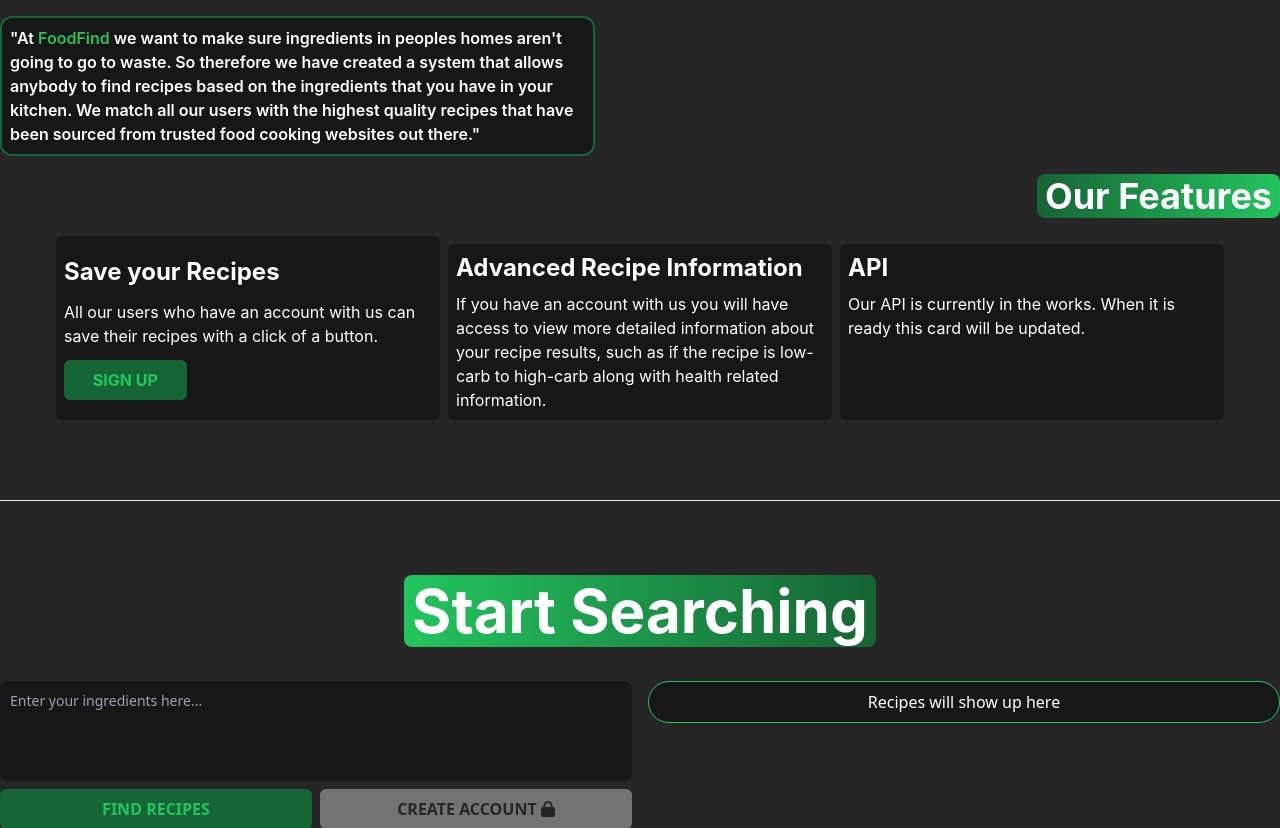
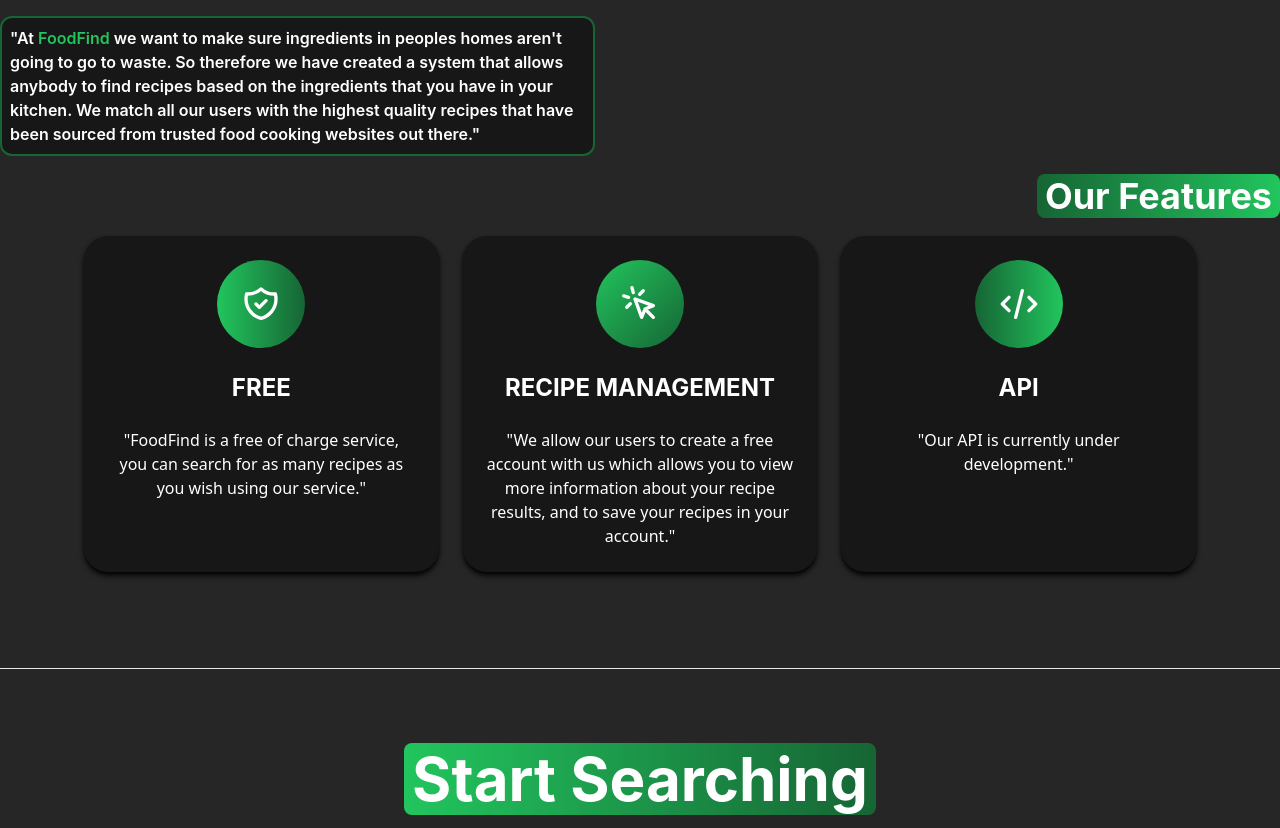
Before and after one commit to ClipzGit/foodfind-app, a Flask app: page / in a window 1280 px wide. Shown: the part 384-1212 px from the top of the page. Run offline with Flask 2, Linux system fonts and the light colour scheme; some libraries are stand-ins or nearby versions; some web fonts are replaced.

Commit message:
Updated Files

```diff
--- a/app.py
+++ b/app.py
@@ -13,9 +13,12 @@
         url = f'https://api.edamam.com/search?q={textBox}&app_id=58a5fc66&app_key=94edcba2f758d8d2a5921ec7db528382'
         response = requests.get(url)
         hits = response.json()['hits']
+        more = response.json()['more']
+        print(more)
+        count = len(hits)
 
 
-        return render_template('index.html', test=hits, result=textBox)
+        return render_template('index.html', test=hits, valid=textBox, counter=count, exist=more, result=textBox)
     elif request.method == 'GET':
         return render_template('index.html')
 
--- a/static/output.css
+++ b/static/output.css
@@ -645,6 +645,18 @@
   margin-right: 1rem;
 }
 
+.mt-64 {
+  margin-top: 16rem;
+}
+
+.mb-64 {
+  margin-bottom: 16rem;
+}
+
+.mb-4 {
+  margin-bottom: 1rem;
+}
+
 .box-content {
   box-sizing: content-box;
 }
@@ -677,6 +689,10 @@
   height: 100vh;
 }
 
+.h-10 {
+  height: 2.5rem;
+}
+
 .w-1\/3 {
   width: 33.333333%;
 }
@@ -693,8 +709,16 @@
   width: 2rem;
 }
 
+.w-10 {
+  width: 2.5rem;
+}
+
 .max-w-sm {
   max-width: 24rem;
+}
+
+.max-w-6xl {
+  max-width: 72rem;
 }
 
 @-webkit-keyframes spin {
@@ -806,6 +830,12 @@
   margin-bottom: calc(1rem * var(--tw-space-y-reverse));
 }
 
+.space-y-6 > :not([hidden]) ~ :not([hidden]) {
+  --tw-space-y-reverse: 0;
+  margin-top: calc(1.5rem * calc(1 - var(--tw-space-y-reverse)));
+  margin-bottom: calc(1.5rem * var(--tw-space-y-reverse));
+}
+
 .scroll-smooth {
   scroll-behavior: smooth;
 }
@@ -824,6 +854,10 @@
 
 .rounded-full {
   border-radius: 9999px;
+}
+
+.rounded-3xl {
+  border-radius: 1.5rem;
 }
 
 .border-2 {
@@ -893,6 +927,14 @@
   background-image: linear-gradient(to right, var(--tw-gradient-stops));
 }
 
+.bg-gradient-to-br {
+  background-image: linear-gradient(to bottom right, var(--tw-gradient-stops));
+}
+
+.bg-gradient-to-l {
+  background-image: linear-gradient(to left, var(--tw-gradient-stops));
+}
+
 .from-green-500 {
   --tw-gradient-from: #22c55e;
   --tw-gradient-to: rgb(34 197 94 / 0);
@@ -942,6 +984,10 @@
   padding: 1rem;
 }
 
+.p-6 {
+  padding: 1.5rem;
+}
+
 .px-2 {
   padding-left: 0.5rem;
   padding-right: 0.5rem;
@@ -960,6 +1006,11 @@
 .py-10 {
   padding-top: 2.5rem;
   padding-bottom: 2.5rem;
+}
+
+.px-5 {
+  padding-left: 1.25rem;
+  padding-right: 1.25rem;
 }
 
 .text-left {
@@ -1033,6 +1084,10 @@
   font-weight: 200;
 }
 
+.font-normal {
+  font-weight: 400;
+}
+
 .uppercase {
   text-transform: uppercase;
 }
@@ -1057,14 +1112,14 @@
   color: rgb(248 250 252 / var(--tw-text-opacity));
 }
 
+.text-neutral-800 {
+  --tw-text-opacity: 1;
+  color: rgb(38 38 38 / var(--tw-text-opacity));
+}
+
 .text-gray-200 {
   --tw-text-opacity: 1;
   color: rgb(229 231 235 / var(--tw-text-opacity));
-}
-
-.text-neutral-800 {
-  --tw-text-opacity: 1;
-  color: rgb(38 38 38 / var(--tw-text-opacity));
 }
 
 .text-black {
@@ -1080,6 +1135,11 @@
 .text-slate-200 {
   --tw-text-opacity: 1;
   color: rgb(226 232 240 / var(--tw-text-opacity));
+}
+
+.text-red-500 {
+  --tw-text-opacity: 1;
+  color: rgb(239 68 68 / var(--tw-text-opacity));
 }
 
 .shadow-xl {
@@ -1098,6 +1158,17 @@
   --tw-shadow: 0 1px 3px 0 rgb(0 0 0 / 0.1), 0 1px 2px -1px rgb(0 0 0 / 0.1);
   --tw-shadow-colored: 0 1px 3px 0 var(--tw-shadow-color), 0 1px 2px -1px var(--tw-shadow-color);
   box-shadow: var(--tw-ring-offset-shadow, 0 0 #0000), var(--tw-ring-shadow, 0 0 #0000), var(--tw-shadow);
+}
+
+.shadow-md {
+  --tw-shadow: 0 4px 6px -1px rgb(0 0 0 / 0.1), 0 2px 4px -2px rgb(0 0 0 / 0.1);
+  --tw-shadow-colored: 0 4px 6px -1px var(--tw-shadow-color), 0 2px 4px -2px var(--tw-shadow-color);
+  box-shadow: var(--tw-ring-offset-shadow, 0 0 #0000), var(--tw-ring-shadow, 0 0 #0000), var(--tw-shadow);
+}
+
+.shadow-black {
+  --tw-shadow-color: #000;
+  --tw-shadow: var(--tw-shadow-colored);
 }
 
 .outline-none {
@@ -1183,6 +1254,17 @@
     --tw-placeholder-opacity: 1;
     color: rgb(156 163 175 / var(--tw-placeholder-opacity));
   }
+
+  .dark\:shadow-sm {
+    --tw-shadow: 0 1px 2px 0 rgb(0 0 0 / 0.05);
+    --tw-shadow-colored: 0 1px 2px 0 var(--tw-shadow-color);
+    box-shadow: var(--tw-ring-offset-shadow, 0 0 #0000), var(--tw-ring-shadow, 0 0 #0000), var(--tw-shadow);
+  }
+
+  .dark\:shadow-gray-400 {
+    --tw-shadow-color: #9ca3af;
+    --tw-shadow: var(--tw-shadow-colored);
+  }
 }
 
 @media (min-width: 640px) {
@@ -1208,6 +1290,10 @@
     display: grid;
   }
 
+  .md\:w-1\/3 {
+    width: 33.333333%;
+  }
+
   .md\:max-w-prose {
     max-width: 65ch;
   }
@@ -1230,6 +1316,12 @@
     margin-left: calc(0.5rem * calc(1 - var(--tw-space-x-reverse)));
   }
 
+  .md\:space-x-6 > :not([hidden]) ~ :not([hidden]) {
+    --tw-space-x-reverse: 0;
+    margin-right: calc(1.5rem * var(--tw-space-x-reverse));
+    margin-left: calc(1.5rem * calc(1 - var(--tw-space-x-reverse)));
+  }
+
   .md\:p-6 {
     padding: 1.5rem;
   }
--- a/templates/base.html
+++ b/templates/base.html
@@ -49,29 +49,45 @@
              </span>
         </div>
 
-        <div id="feature-container" class="container mx-auto flex md:flex-row flex-col space-y-2 md:space-x-2 justify-center">
-            <div id="feature-card" class="flex flex-col justify-evenly bg-neutral-900 text-white max-w-sm font-inter p-2 rounded-md">
-                <h1 class="font-bold text-2xl">Save your Recipes</h1>
-                <p>All our users who have an account with us can save their recipes with a click of a button.
-                </p>
-                <button type="submit" class="transition-all hover:animate-pulse bg-green-800 text-green-500 rounded-md py-2 uppercase font-bold w-1/3">Sign Up</button>
+        <div class="max-w-6xl px-5 mx-auto mt-64 mb-64 text-center">
+        <div class="flex flex-col md:flex-row md:space-x-6">
+
+            <div class="flex flex-col mb-4 items-center p-6 space-y-6 rounded-3xl bg-neutral-900 shadow-md shadow-black dark:shadow-sm dark:shadow-gray-400 md:w-1/3">
+              <div class="rounded-full bg-gradient-to-r from-green-500 to-green-800 p-6">
+               <svg class="w-10 h-10 text-white" fill="none" stroke="currentColor" viewBox="0 0 24 24" xmlns="http://www.w3.org/2000/svg"><path stroke-linecap="round" stroke-linejoin="round" stroke-width="2" d="M9 12l2 2 4-4m5.618-4.016A11.955 11.955 0 0112 2.944a11.955 11.955 0 01-8.618 3.04A12.02 12.02 0 003 9c0 5.591 3.824 10.29 9 11.622 5.176-1.332 9-6.03 9-11.622 0-1.042-.133-2.052-.382-3.016z"></path></svg>
+              </div>
+              <h5 class="text-2xl font-bold text-white font-inter">FREE</h5>
+              <p class="text-md text-white font-normal">
+                "FoodFind is a free of charge service, you can search for as many recipes as you wish using our service."
+              </p>
             </div>
 
-            <div id="feature-card" class="flex flex-col justify-between bg-neutral-900 text-white max-w-sm font-inter p-2 rounded-md space-y-2">
-                <h1 class="font-bold text-2xl">Advanced Recipe Information</h1>
-                <p>If you have an account with us you will have access to view more detailed information about your recipe results, such as if the recipe is
-                    low-carb to high-carb along with health related information.
-                </p>
+            <div class="flex flex-col mb-4 items-center p-6 space-y-6 rounded-3xl shadow-md shadow-black bg-neutral-900 md:w-1/3 dark:shadow-sm dark:shadow-gray-400">
+              <div class="rounded-full bg-gradient-to-br from-green-500 to-green-800 p-6">
 
+                <svg class="w-10 h-10 text-white" fill="none" viewBox="0 0 24 24" stroke="currentColor" stroke-width="2">
+                    <path stroke-linecap="round" stroke-linejoin="round" d="M15 15l-2 5L9 9l11 4-5 2zm0 0l5 5M7.188 2.239l.777 2.897M5.136 7.965l-2.898-.777M13.95 4.05l-2.122 2.122m-5.657 5.656l-2.12 2.122" />
+                  </svg>
+            </div>
+              <h5 class="text-2xl font-bold text-white font-inter">RECIPE MANAGEMENT</h5>
+              <p class="text-md text-white font-normal">
+                "We allow our users to create a free account with us which allows you to view more information about your recipe results, and to save your recipes in your account."
+              </p>
             </div>
 
+            <div class="flex flex-col mb-4 items-center p-6 space-y-6 rounded-3xl shadow-md shadow-black bg-neutral-900 md:w-1/3 dark:shadow-sm dark:shadow-gray-400">
+              <div class="rounded-full bg-gradient-to-l from-green-500 to-green-800 p-6">
 
-            <div id="feature-card" class="bg-neutral-900 text-white max-w-sm font-inter p-2 rounded-md space-y-2">
-                <h1 class="font-bold text-2xl">API</h1>
-                <p>Our API is currently in the works. When it is ready this card will be updated.
-                </p>
-
+                <svg xmlns="http://www.w3.org/2000/svg" class="h-10 w-10 text-white" fill="none" viewBox="0 0 24 24" stroke="currentColor" stroke-width="2">
+                    <path stroke-linecap="round" stroke-linejoin="round" d="M10 20l4-16m4 4l4 4-4 4M6 16l-4-4 4-4" />
+                  </svg>
             </div>
+              <h5 class="text-2xl font-bold text-white font-inter">API</h5>
+              <p class="text-md text-white font-normal">
+                "Our API is currently under development."
+              </p>
+            </div>
+          </div>
         </div>
 
     </section>
--- a/templates/index.html
+++ b/templates/index.html
@@ -1,10 +1,15 @@
 {% extends 'base.html' %}
 {% block content %}
+
 {% if test %}
+<div class="text-center text-white text-4xl font-bold font-inter">
+    Search Results: (<span class="text-green-500">{{ counter }}</span>)
+</div>
 {% for recipe in test %}
 <div id="result-card" class="p-2 bg-neutral-900 rounded-lg border-green-500 border-[1px]">
     <div id="title-bar" class="text-xl font-inter text-white flex flex-row justify-between">
             <h1 class="font-bold uppercase max-w-sm">{{ recipe['recipe']['label'] }}</h1>
+            <h1>{{ recipe['recipe']['label'] }}</h1>
 
         </div>
 
@@ -44,6 +49,11 @@
 {% endfor %}
 {% else %}
         <!-- No search Results Alert -->
-<a class="p-2 bg-neutral-900 text-white rounded-full border-green-500 border-[1px]">Recipes will show up here</a>
+<a class="p-2 bg-neutral-900 text-white rounded-full border-green-500 border-[1px]">
+    Recipes will show up here
+    {% if exist == False %}
+	<h1 class="text-red-500 font-bold">We couldn't find your search result for: <span class="text-white">{{ valid }}</span></h1>
+    {% endif %}
+</a>
 {% endif %}
 {% endblock %}
```
